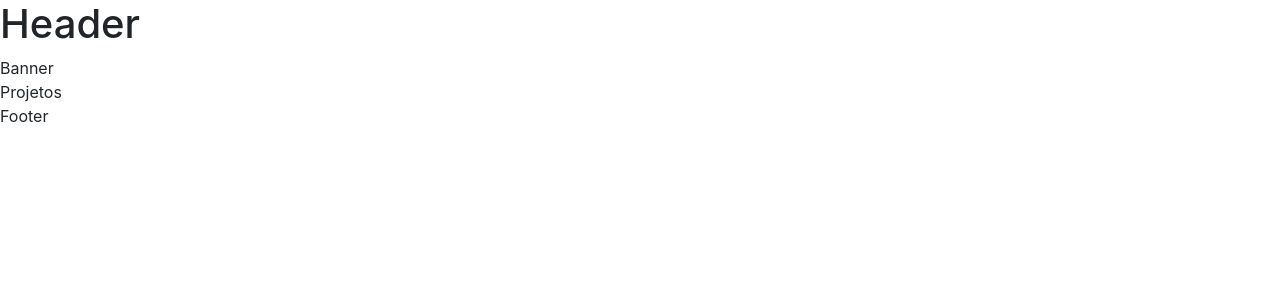
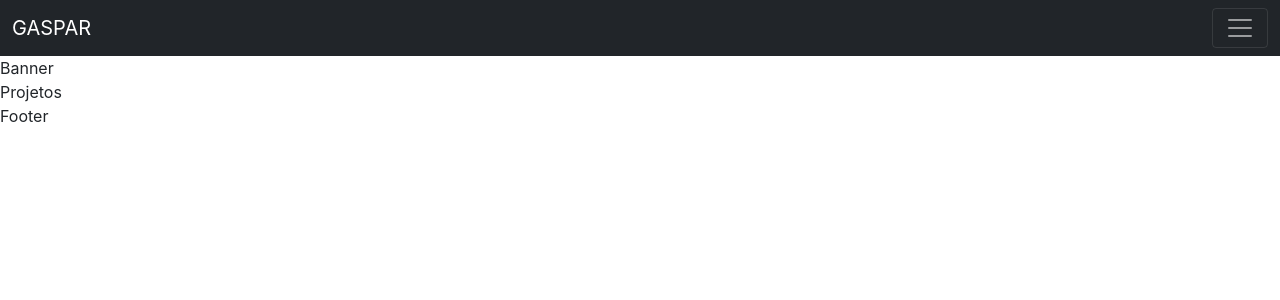
Before and after one commit to GasparPSousa/frontEnd03-Checkpoint01, a React (Create React App) app: page / in a window 1280 px wide. Shown: the top 300 px of the page. Built offline with nearby package versions, Linux system fonts and the light colour scheme.

Commit message:
Utilizando o Bootstrap para gerar o Header

```diff
--- a/src/components/Header/index.js
+++ b/src/components/Header/index.js
@@ -1,11 +1,36 @@
+/* eslint-disable react/style-prop-object */
+/* eslint-disable react/jsx-no-duplicate-props */
+/* eslint-disable jsx-a11y/anchor-is-valid */
 import './style.scss';
 
 const Header = () => {
 
   return(
-    <header id="header">
-      <h1>Header</h1>
-    </header>
+    <>
+      <nav class="navbar navbar-dark bg-dark" aria-label="First navbar example">
+        <div class="container-fluid">
+          <a class="navbar-brand" href="#">GASPAR</a>
+          <button class="navbar-toggler collapsed" type="button" data-bs-toggle="collapse" data-bs-target="#navbarsExample01" aria-controls="navbarsExample01" aria-expanded="false" aria-label="Toggle navigation">
+            <span class="navbar-toggler-icon"></span>
+          </button>
+
+          <div class="navbar-collapse collapse" id="navbarsExample01" >
+            <ul class="navbar-nav me-auto mb-2">
+              <li class="nav-item">
+                <a class="nav-link active" aria-current="page" href="#">Banner</a>
+              </li>
+              <li class="nav-item">
+                <a class="nav-link active" aria-current="page" href="#">Projetos</a>
+              </li>
+              <li class="nav-item">
+                <a class="nav-link active" aria-current="page" href="#">Footer</a>
+              </li>
+            </ul>
+          </div>
+        </div>
+      </nav>
+
+    </>
   )
 }
 
```
